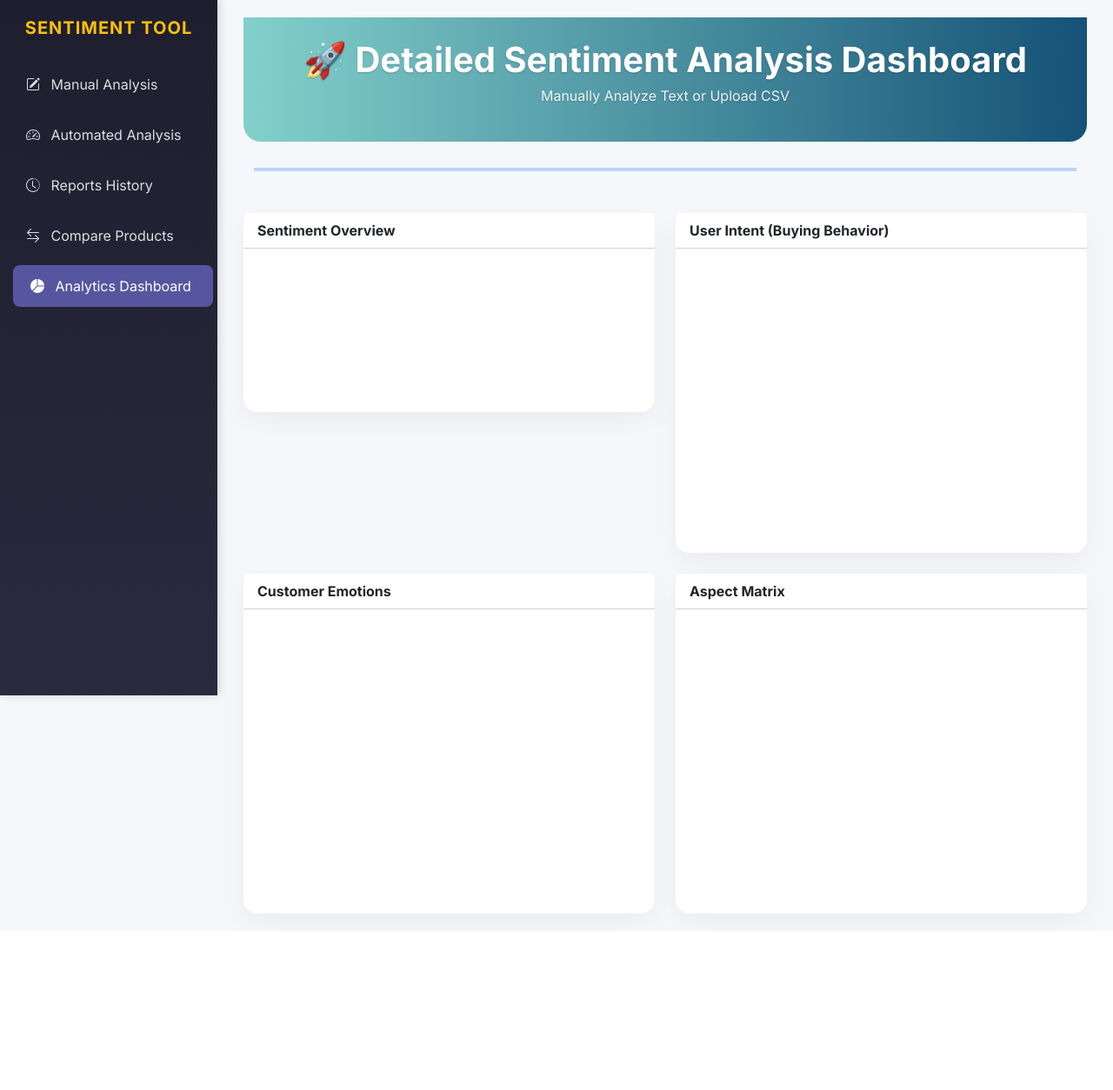
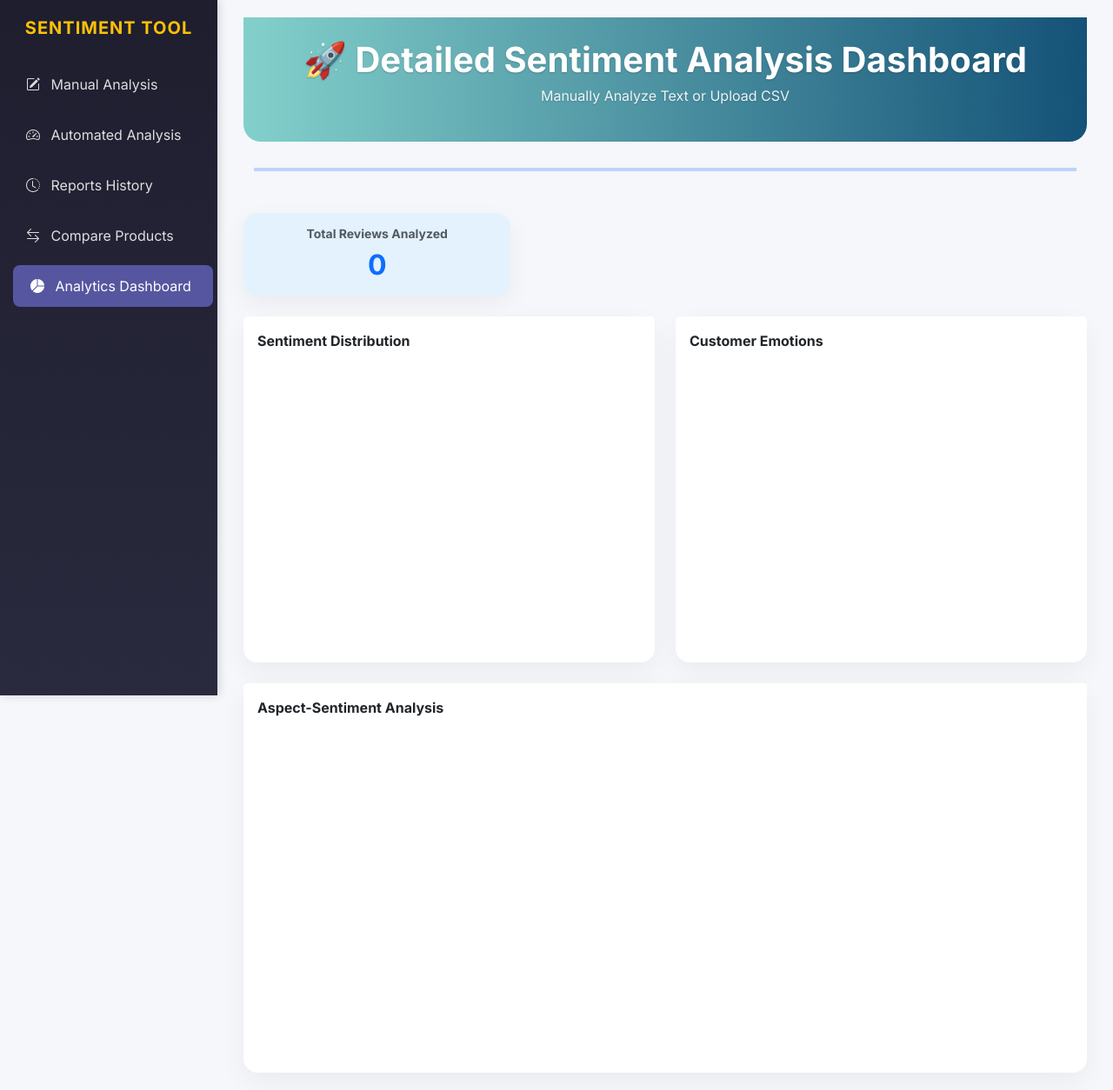
Before and after one commit to Khaleel-S/test, a Flask app: page / in a window 1280 px wide, after a click on "Analytics Dashboard". Shown: the whole page at 87% size. Before the commit the page ends 1071 px from the top, so only its background shows below. Run offline with Flask 3, Linux system fonts and the light colour scheme; a map, chart or similar area stays blank; some libraries are stand-ins or nearby versions.

Commit message:
Update index.html

```diff
--- a/templates/index.html
+++ b/templates/index.html
@@ -451,34 +451,46 @@
 </div>
 
 <div id="analytics-dashboard-section" style="display: none;" class="mt-4">
+    <div class="row g-4 mb-4">
+        <div class="col-md-4">
+            <div class="card shadow-sm border-0 rounded-4 text-center p-3" style="background: #e3f2fd;">
+                <h6 class="text-muted small uppercase fw-bold">Total Reviews Analyzed</h6>
+                <h2 id="dash-total-reviews" class="fw-bold text-primary mb-0">0</h2>
+            </div>
+        </div>
+    </div>
+
     <div class="row g-4">
         <div class="col-md-6">
-            <div class="card shadow border-0 rounded-4">
-                <div class="card-header bg-white fw-bold">Sentiment Overview</div>
-                <div class="card-body"><canvas id="dashSentimentChart"></canvas></div>
+            <div class="card shadow-sm border-0 rounded-4 h-100">
+                <div class="card-header bg-white fw-bold border-0 pt-3">Sentiment Distribution</div>
+                <div class="card-body" style="position: relative; height:350px;">
+                    <canvas id="dashSentimentChart"></canvas>
+                </div>
             </div>
         </div>
+
         <div class="col-md-6">
-            <div class="card shadow border-0 rounded-4">
-                <div class="card-header bg-white fw-bold">User Intent (Buying Behavior)</div>
-                <div class="card-body" style="height: 350px;"><canvas id="dashIntentChart"></canvas></div>
+            <div class="card shadow-sm border-0 rounded-4 h-100">
+                <div class="card-header bg-white fw-bold border-0 pt-3">Customer Emotions</div>
+                <div class="card-body" style="position: relative; height:350px;">
+                    <canvas id="dashEmotionChart"></canvas>
+                </div>
             </div>
         </div>
 
-        <div class="col-md-6">
-            <div class="card shadow border-0 rounded-4">
-                <div class="card-header bg-white fw-bold">Customer Emotions</div>
-                <div class="card-body" style="height: 350px;"><canvas id="dashEmotionChart"></canvas></div>
-            </div>
-        </div>
-        <div class="col-md-6">
-            <div class="card shadow border-0 rounded-4">
-                <div class="card-header bg-white fw-bold">Aspect Matrix</div>
-                <div class="card-body" style="height: 350px;"><canvas id="dashAspectChart"></canvas></div>
+        <div class="col-12">
+            <div class="card shadow-sm border-0 rounded-4 h-100">
+                <div class="card-header bg-white fw-bold border-0 pt-3">Aspect-Sentiment Analysis</div>
+                <div class="card-body" style="position: relative; height:400px;">
+                    <canvas id="dashAspectChart"></canvas>
+                </div>
             </div>
         </div>
     </div>
 </div>
+
+
 </div>
 
 <script src="https://cdnjs.cloudflare.com/ajax/libs/html2canvas/1.4.1/html2canvas.min.js"></script>
@@ -495,27 +507,32 @@ let currentAnalysisData = {};
 
 // --- Core Section Management Function ---
 function showSection(sectionId, element) {
-    // Hide all main sections
-    document.getElementById('manual-analysis-section').style.display = 'none';
-    document.getElementById('bulk-analysis-output').style.display = 'none';
-    document.getElementById('reports-section').style.display = 'none';
-    document.getElementById('comparison-section').style.display = 'none'; // Naya line
-
-    // Show the requested section
-    document.getElementById(sectionId).style.display = 'block';
-
-    // Update active state in sidebar
-    document.querySelectorAll('.sidebar-link').forEach(link => {
-        link.classList.remove('active');
+    // Saare sections ki list
+    const sections = ['manual-analysis-section', 'bulk-analysis-output', 'reports-section', 'comparison-section', 'analytics-dashboard-section'];
+
+    // Sabko hide karo
+    sections.forEach(id => {
+        const el = document.getElementById(id);
+        if (el) el.style.display = 'none';
     });
-    element.classList.add('active');
-
-    // Update header subtitle for context
-    if (sectionId === 'manual-analysis-section') {
-        document.getElementById('header-subtitle').textContent = 'Manually Analyze Text or Upload CSV';
-    } else if (sectionId === 'bulk-analysis-output') {
-        document.getElementById('header-subtitle').textContent = 'Automated Analysis';
-    }
+
+    // Target section dikhao
+    const target = document.getElementById(sectionId);
+    if (target) {
+        target.style.display = 'block';
+
+        // AGAR DASHBOARD HAI TOH CHARTS KO RE-RENDER KARO
+        if (sectionId === 'analytics-dashboard-section') {
+            // 200ms ka delay taaki CSS transition/display complete ho jaye
+            setTimeout(() => {
+                renderDashboardCharts();
+            }, 200);
+        }
+    }
+
+    // Sidebar active state
+    document.querySelectorAll('.sidebar-link').forEach(link => link.classList.remove('active'));
+    if (element) element.classList.add('active');
 }
 
 // Ensure the correct section is visible on load (Manual Analysis)
@@ -880,12 +897,12 @@ function displayRecommendation(productName, recommendation, imageUrl) {
     const nameDisplay = document.getElementById('productNameDisplay');
     const imageDisplay = document.getElementById('productImageDisplay');
 
-    // Card aur Name set karein
+    // Section visible karo aur data bharo
     card.style.display = 'block';
     nameDisplay.textContent = productName;
     message.textContent = recommendation.message;
 
-    // Image Handle karein
+    // Product Image Logic
     if (imageUrl) {
         imageDisplay.src = imageUrl;
         imageDisplay.style.display = 'block';
@@ -893,35 +910,24 @@ function displayRecommendation(productName, recommendation, imageUrl) {
         imageDisplay.style.display = 'none';
     }
 
-    // Status ke hisaab se styling decide karein
+    // Status Styling Configuration
     let statusConfig = {
-        Good: { icon: 'bi-check-circle-fill', color: 'text-success', btnClass: 'btn-success', title: 'EXCELLENT CHOICE', border: 'border-success' },
-        Bad: { icon: 'bi-exclamation-triangle-fill', color: 'text-danger', btnClass: 'btn-danger', title: 'RISKY PURCHASE', border: 'border-danger' },
-        Neutral: { icon: 'bi-info-circle-fill', color: 'text-warning', btnClass: 'btn-warning', title: 'AVERAGE PRODUCT', border: 'border-warning' }
+        Good: { icon: 'bi-check-circle-fill', color: 'text-success', title: 'EXCELLENT CHOICE', border: 'border-success' },
+        Bad: { icon: 'bi-exclamation-triangle-fill', color: 'text-danger', title: 'RISKY PURCHASE', border: 'border-danger' },
+        Neutral: { icon: 'bi-info-circle-fill', color: 'text-warning', title: 'AVERAGE PRODUCT', border: 'border-warning' }
     };
 
     const config = statusConfig[recommendation.status] || statusConfig.Neutral;
 
-    // Recommendation Card ka inner content update karein
+    // Sirf Icon aur Title dikhao (Buttons removed)
     content.innerHTML = `
-        <div class="d-flex flex-column align-items-center py-3">
-            <i class="bi ${config.icon} ${config.color}" style="font-size: 4rem;"></i>
-            <h2 class="fw-bold mt-2 ${config.color}">${config.title}</h2>
-
-            <div class="mt-4 d-flex gap-2">
-                <button class="btn btn-lg btn-primary shadow-sm rounded-pill px-4 fw-bold"
-                        onclick="showSection('analytics-dashboard-section', document.querySelector('.sidebar-link[onclick*=\\'analytics-dashboard-section\\']')); renderDashboardCharts();">
-                    <i class="bi bi-bar-chart-fill me-2"></i> Open Analytics Dashboard
-                </button>
-
-                <button class="btn btn-lg btn-outline-secondary shadow-sm rounded-pill px-4" onclick="generatePDFReport()">
-                    <i class="bi bi-download me-2"></i> Report
-                </button>
-            </div>
+        <div class="d-flex flex-column align-items-center py-2">
+            <i class="bi ${config.icon} ${config.color}" style="font-size: 4.5rem;"></i>
+            <h2 class="fw-bold mt-2 ${config.color} display-5">${config.title}</h2>
         </div>
     `;
 
-    // Card ki border aur shadow update karein
+    // Border aur Shadow update
     card.className = `card shadow-lg border-start border-5 ${config.border} rounded-4`;
 }
 
@@ -1430,27 +1436,36 @@ function startComparison() {
         </div>
     `;
 }
+
 let dashboardCharts = {};
 
 function renderDashboardCharts() {
-    if (!currentAnalysisData) {
-        alert("Bhai, pehle data analyze toh karlo!");
+    // 1. Data Check
+    if (!currentAnalysisData || !currentAnalysisData.summary) {
+        console.error("Data missing for dashboard");
         return;
     }
 
     const data = currentAnalysisData;
     const details = data.detailed_results || [];
 
-    // Dashboard Cards Update
-    document.getElementById('dash-total-reviews').textContent = data.summary.total || 0;
-
-    const createChart = (id, config) => {
-        if (dashboardCharts[id]) dashboardCharts[id].destroy();
-        const ctx = document.getElementById(id).getContext('2d');
-        dashboardCharts[id] = new Chart(ctx, config);
-    };
-
-    // 1. Sentiment Distribution (Premium Doughnut)
+    // 2. Stats Update
+    const totalEl = document.getElementById('dash-total-reviews');
+    if (totalEl) totalEl.textContent = data.summary.total || 0;
+
+    // 3. Chart Helper
+const createChart = (id, config) => {
+    const canvas = document.getElementById(id);
+    if (!canvas) {
+        console.warn(`Bhai, ${id} wala canvas HTML mein nahi mila!`);
+        return;
+    }
+    if (dashboardCharts[id]) dashboardCharts[id].destroy();
+    const ctx = canvas.getContext('2d');
+    dashboardCharts[id] = new Chart(ctx, config);
+};
+
+    // --- Sentiment Chart ---
     createChart('dashSentimentChart', {
         type: 'doughnut',
         data: {
@@ -1459,19 +1474,13 @@ function renderDashboardCharts() {
                 data: [data.summary.Positive, data.summary.Negative, data.summary.Neutral],
                 backgroundColor: ['#2ecc71', '#e74c3c', '#95a5a6'],
                 borderWidth: 5,
-                borderColor: '#ffffff', // Space between segments
-                hoverOffset: 15
+                borderColor: '#ffffff'
             }]
         },
-        options: {
-            cutout: '75%', // Thinner doughnut (Modern look)
-            plugins: {
-                legend: { position: 'bottom', labels: { usePointStyle: true, padding: 20 } }
-            }
-        }
+        options: { responsive: true, maintainAspectRatio: false, plugins: { legend: { position: 'bottom' } } }
     });
 
-    // 2. Emotion Chart (Enhanced Polar Area)
+    // --- Emotion Chart ---
     const emotionCounts = {};
     details.forEach(item => {
         const emo = item.emotion || 'Neutral';
@@ -1483,25 +1492,14 @@ function renderDashboardCharts() {
         data: {
             labels: Object.keys(emotionCounts),
             datasets: [{
-                label: 'Reviews',
                 data: Object.values(emotionCounts),
-                backgroundColor: [
-                    'rgba(255, 99, 132, 0.7)',
-                    'rgba(54, 162, 235, 0.7)',
-                    'rgba(255, 206, 86, 0.7)',
-                    'rgba(75, 192, 192, 0.7)',
-                    'rgba(153, 102, 255, 0.7)'
-                ],
-                borderWidth: 2
+                backgroundColor: ['#ff6384', '#36a2eb', '#ffce56', '#4bc0c0', '#9966ff']
             }]
         },
-        options: {
-            scales: { r: { grid: { color: '#f0f0f0' }, ticks: { display: false } } },
-            plugins: { legend: { position: 'right' } }
-        }
+        options: { responsive: true, maintainAspectRatio: false, plugins: { legend: { position: 'right' } } }
     });
 
-    // 3. Aspect-Sentiment Matrix (Clean Stacked Horizontal Bar)
+    // --- Aspect Chart ---
     const aspectMap = {};
     details.forEach(item => {
         if (item.aspects && Array.isArray(item.aspects)) {
@@ -1513,40 +1511,17 @@ function renderDashboardCharts() {
         }
     });
 
-    const aspectLabels = Object.keys(aspectMap);
+    const labels = Object.keys(aspectMap);
     createChart('dashAspectChart', {
         type: 'bar',
         data: {
-            labels: aspectLabels,
+            labels: labels,
             datasets: [
-                {
-                    label: 'Positive Feedback',
-                    data: aspectLabels.map(l => aspectMap[l].pos),
-                    backgroundColor: '#2ecc71',
-                    borderRadius: 5,
-                    barThickness: 20
-                },
-                {
-                    label: 'Negative Feedback',
-                    data: aspectLabels.map(l => aspectMap[l].neg),
-                    backgroundColor: '#e74c3c',
-                    borderRadius: 5,
-                    barThickness: 20
-                }
+                { label: 'Positive', data: labels.map(l => aspectMap[l].pos), backgroundColor: '#2ecc71', borderRadius: 5 },
+                { label: 'Negative', data: labels.map(l => aspectMap[l].neg), backgroundColor: '#e74c3c', borderRadius: 5 }
             ]
         },
-        options: {
-            indexAxis: 'y',
-            responsive: true,
-            maintainAspectRatio: false, // Card ke andar sahi fit hoga
-            scales: {
-                x: { stacked: true, grid: { display: false } },
-                y: { stacked: true, grid: { display: false } }
-            },
-            plugins: {
-                legend: { position: 'top', align: 'end' }
-            }
-        }
+        options: { indexAxis: 'y', responsive: true, maintainAspectRatio: false, scales: { x: { stacked: true }, y: { stacked: true } } }
     });
 }
 
```
